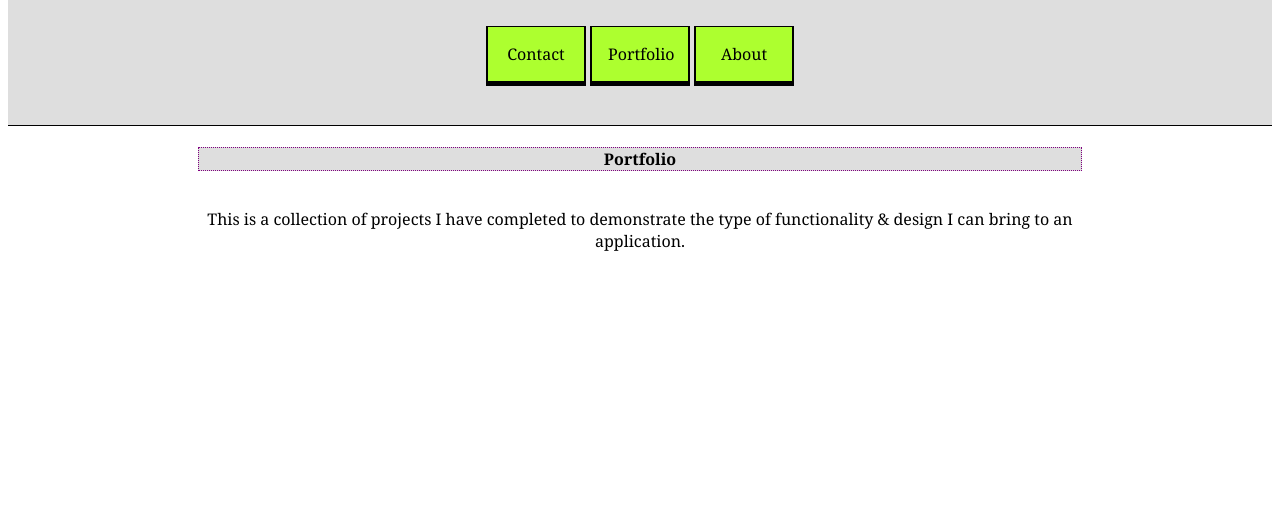
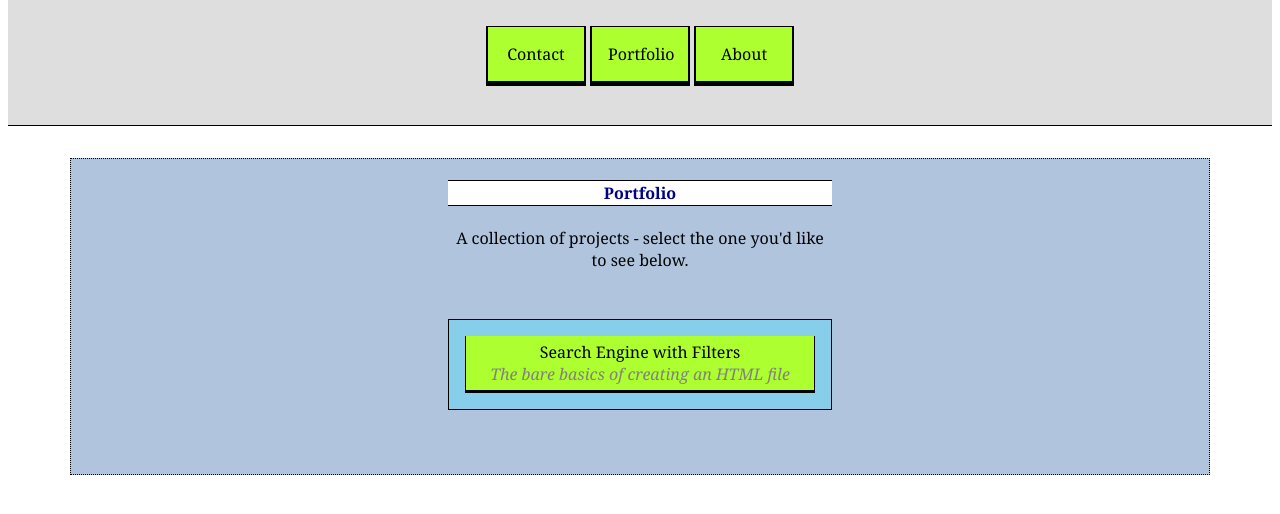
Before and after one commit to method08/Portfolio2.0, a plain HTML site: page index.html in a window 1280 px wide. Shown: the part 76-590 px from the top of the page. Drawn offline with Linux system fonts and the light colour scheme.

Commit message:
added portfolio section with a project to be completed (search + filters)

```diff
--- a/index.css
+++ b/index.css
@@ -77,6 +77,15 @@ header {
     border-left: 10px;
 }
 
+.portfolioBox {
+    margin-top: 2rem;
+    background-color: lightsteelblue;
+    width: 90%;
+    margin-left: auto;
+    margin-right: auto;
+    border: 1px dotted black;
+}
+
 .portfolioIntro {
     display: flex;
     flex-flow: row wrap;
@@ -84,15 +93,57 @@ header {
     justify-content: center;
     margin: 0 auto;
     text-align: center;
+    width: 24rem;
+    background-color: lightsteelblue;
 }
 
 .portfolioIntro h4 {
-    border: 1.5px dotted purple;
     width: 100%;
-    background-color:rgb(222, 222, 222);
-    color: black;
+    color: darkblue;
+    line-height: 1.5rem;
+    background-color: white;
+    border: 1.5px solid black;
+    border-right: 10px;
+    border-left: 10px;
 }
 
 .portfolioIntro p {
+    margin: 0 auto;
+}
 
+.portfolioSelector {
+    background-color: lightsteelblue;
+    color: black;
+    width: 24rem;
+    height: auto;
+    border: 1px solid black;
+    margin: 4rem auto;
+    margin-top: 3rem;
+    background-color: skyblue;
 }
+.portfolioSelector h5 {
+    color: purple;
+    font-size: 1rem;
+    background-color: greenyellow;
+    margin-top: 0;
+    padding: .3rem;
+    font-style: normal;
+}
+.portfolioSelector p {
+    background-color: greenyellow;
+    border-bottom: 3px solid black;
+    border-right: 1px solid black;
+    border-left: 1px solid black;
+    cursor: pointer;
+    margin: 1rem;
+    padding: .3rem;
+}
+.portfolioSelector p:hover {
+    color: maroon;
+}
+.contentDescription {
+    color: grey;
+    font-style: italic;
+    font-size: 1rem;
+    font-weight: normal;
+}
--- a/index.html
+++ b/index.html
@@ -52,11 +52,13 @@
         <div class="portfolioBox">
             <div class="portfolioIntro">
                 <h4>Portfolio</h4>
-                <p>This is a collection of projects I have completed
-                    to demonstrate the type of functionality & design
-                    I can bring to an application.
+                <p>A collection of projects - select the one you'd like to see below.
                 </p>
+                <div class="portfolioSelector">
+                        <p class="projectButton1">Search Engine with Filters<br><span class="contentDescription">The bare basics of creating an HTML file</span></p>
+                </div>
             </div>
+
         </div>
 
     </div>
--- a/index.js
+++ b/index.js
@@ -4,6 +4,8 @@ let aboutButton = document.querySelector(".about");
 let contactBox = document.querySelector(".contactBox");
 let portfolioBox = document.querySelector(".portfolioBox");
 let aboutBox = document.querySelector(".aboutBox");
+
+// with more buttons, I can set a function pushButton() and a function releaseAllButtons
 
 const showContact = () => {
     contactBox.style.display = 'block';
```
